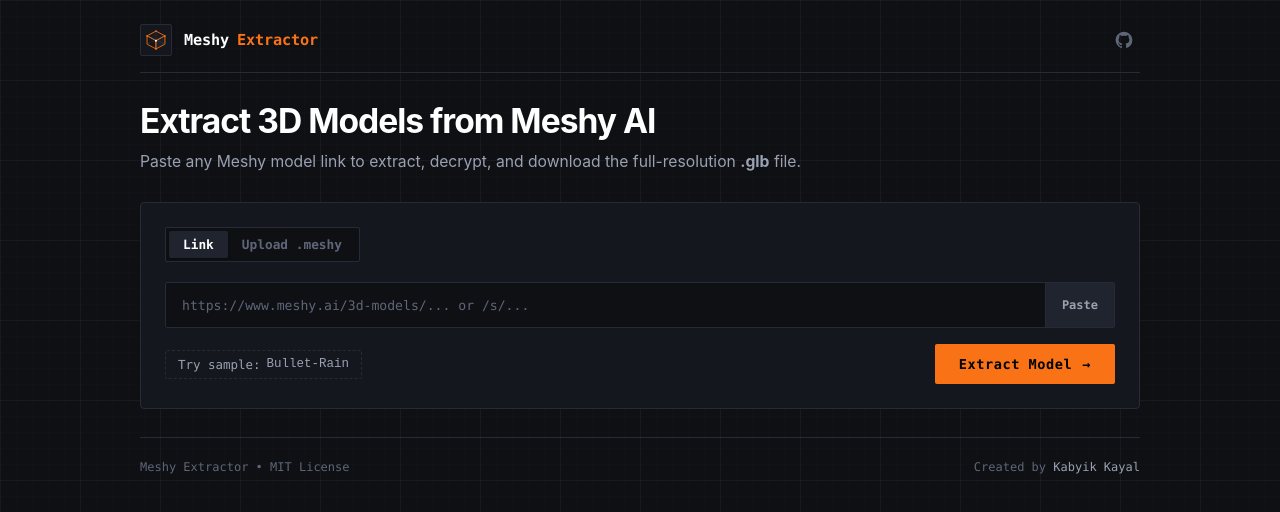
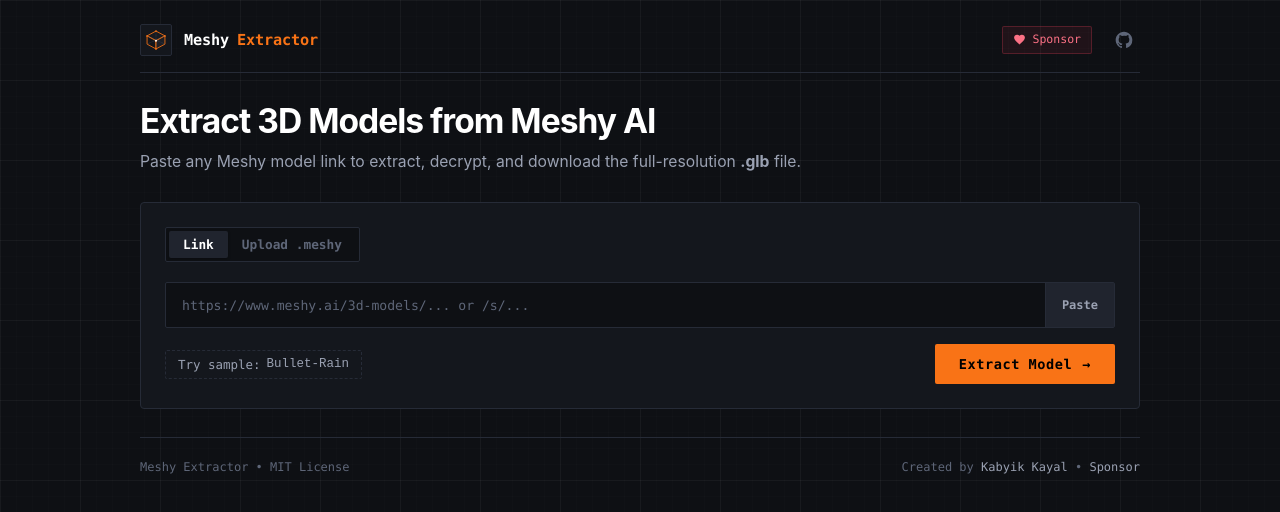
Before and after one commit to Kabyik-Kayal/meshy_extractor, a website: page public/index.html in a window 1280 px wide. Drawn offline with Linux system fonts and the light colour scheme; some packages are replaced by stand-ins of ours; a script that the page names is missing.

Commit message:
feat: add sponsor button to header and footer in web interface

```diff
--- a/public/index.html
+++ b/public/index.html
@@ -24,6 +24,12 @@
         </div>
       </div>
       <div class="header-telemetry">
+        <a href="https://github.com/sponsors/Kabyik-Kayal" target="_blank" rel="noopener noreferrer" class="sponsor-header-btn" title="Sponsor on GitHub">
+          <svg width="13" height="13" viewBox="0 0 24 24" fill="currentColor">
+            <path d="M12 21.35l-1.45-1.32C5.4 15.36 2 12.28 2 8.5 2 5.42 4.42 3 7.5 3c1.74 0 3.41.81 4.5 2.09C13.09 3.81 14.76 3 16.5 3 19.58 3 22 5.42 22 8.5c0 3.78-3.4 6.86-8.55 11.54L12 21.35z"/>
+          </svg>
+          <span>Sponsor</span>
+        </a>
         <a href="https://github.com/Kabyik-Kayal/meshy_extractor" target="_blank" rel="noopener noreferrer" class="github-icon-link" title="GitHub Repository" aria-label="GitHub Repository">
           <svg width="20" height="20" viewBox="0 0 24 24" fill="currentColor">
             <path fill-rule="evenodd" clip-rule="evenodd" d="M12 2C6.477 2 2 6.484 2 12.017c0 4.425 2.865 8.18 6.839 9.504.5.092.682-.217.682-.483 0-.237-.008-.868-.013-1.703-2.782.605-3.369-1.343-3.369-1.343-.454-1.158-1.11-1.466-1.11-1.466-.908-.62.069-.608.069-.608 1.003.07 1.53 1.032 1.53 1.032.892 1.53 2.341 1.088 2.91.832.092-.647.35-1.088.636-1.338-2.22-.253-4.555-1.113-4.555-4.951 0-1.093.39-1.988 1.029-2.688-.103-.253-.446-1.272.098-2.65 0 0 .84-.27 2.75 1.026A9.564 9.564 0 0112 6.844c.85.004 1.705.115 2.504.337 1.909-1.296 2.747-1.027 2.747-1.027.546 1.379.202 2.398.1 2.651.64.7 1.028 1.595 1.028 2.688 0 3.848-2.339 4.695-4.566 4.943.359.309.678.92.678 1.855 0 1.338-.012 2.419-.012 2.747 0 .268.18.58.688.482A10.019 10.019 0 0022 12.017C22 6.484 17.522 2 12 2z"/>
@@ -207,7 +213,7 @@
     <!-- Footer -->
     <footer class="system-footer">
       <div>Meshy Extractor • MIT License</div>
-      <div>Created by <a href="https://github.com/Kabyik-Kayal" target="_blank" rel="noopener noreferrer">Kabyik Kayal</a></div>
+      <div>Created by <a href="https://github.com/Kabyik-Kayal" target="_blank" rel="noopener noreferrer">Kabyik Kayal</a> • <a href="https://github.com/sponsors/Kabyik-Kayal" target="_blank" rel="noopener noreferrer">Sponsor</a></div>
     </footer>
   </div>
 
--- a/public/style.css
+++ b/public/style.css
@@ -178,6 +178,33 @@ body {
 .github-icon-link:hover {
   color: var(--text-pure);
   transform: scale(1.1);
+}
+
+.sponsor-header-btn {
+  display: inline-flex;
+  align-items: center;
+  gap: 6px;
+  font-family: var(--font-mono);
+  font-size: 0.72rem;
+  font-weight: 500;
+  color: #fb7185;
+  background: rgba(244, 63, 94, 0.08);
+  border: 1px solid rgba(244, 63, 94, 0.25);
+  padding: 4px 10px;
+  border-radius: var(--radius-xs);
+  text-decoration: none;
+  transition: all 0.15s ease;
+}
+
+.sponsor-header-btn:hover {
+  background: rgba(244, 63, 94, 0.16);
+  border-color: rgba(244, 63, 94, 0.5);
+  color: #fff;
+  transform: translateY(-1px);
+}
+
+.sponsor-header-btn svg {
+  fill: currentColor;
 }
 
 /* Hero Section */
```
